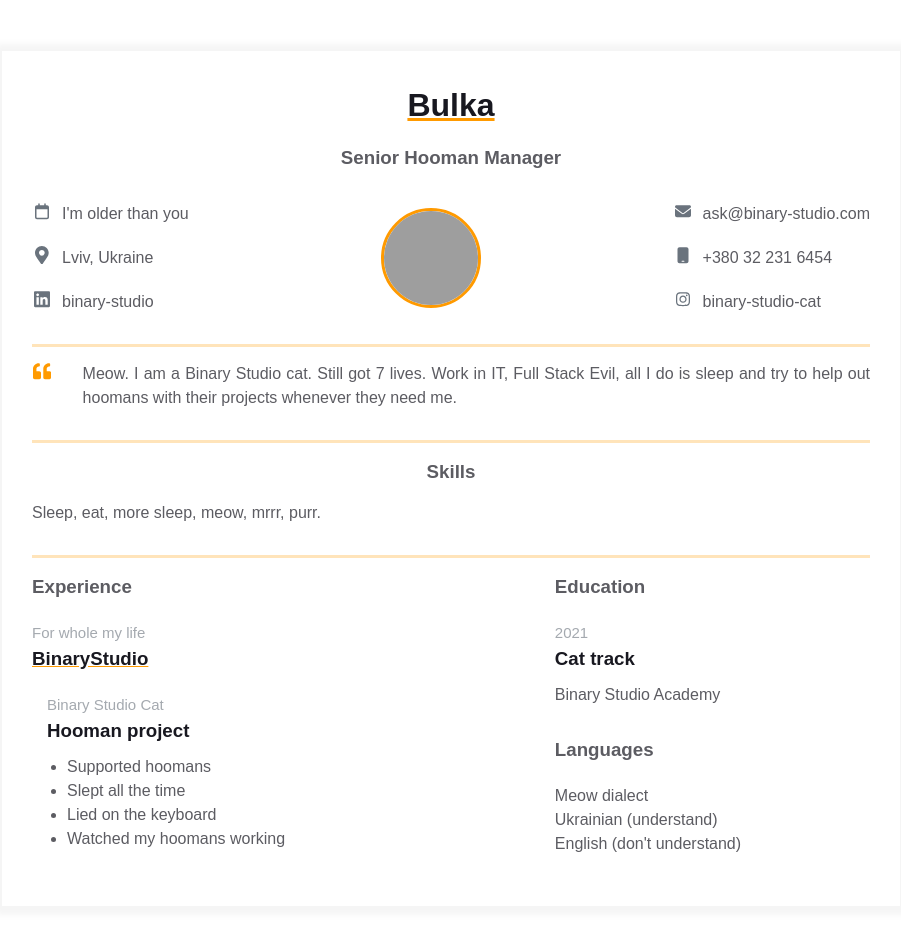
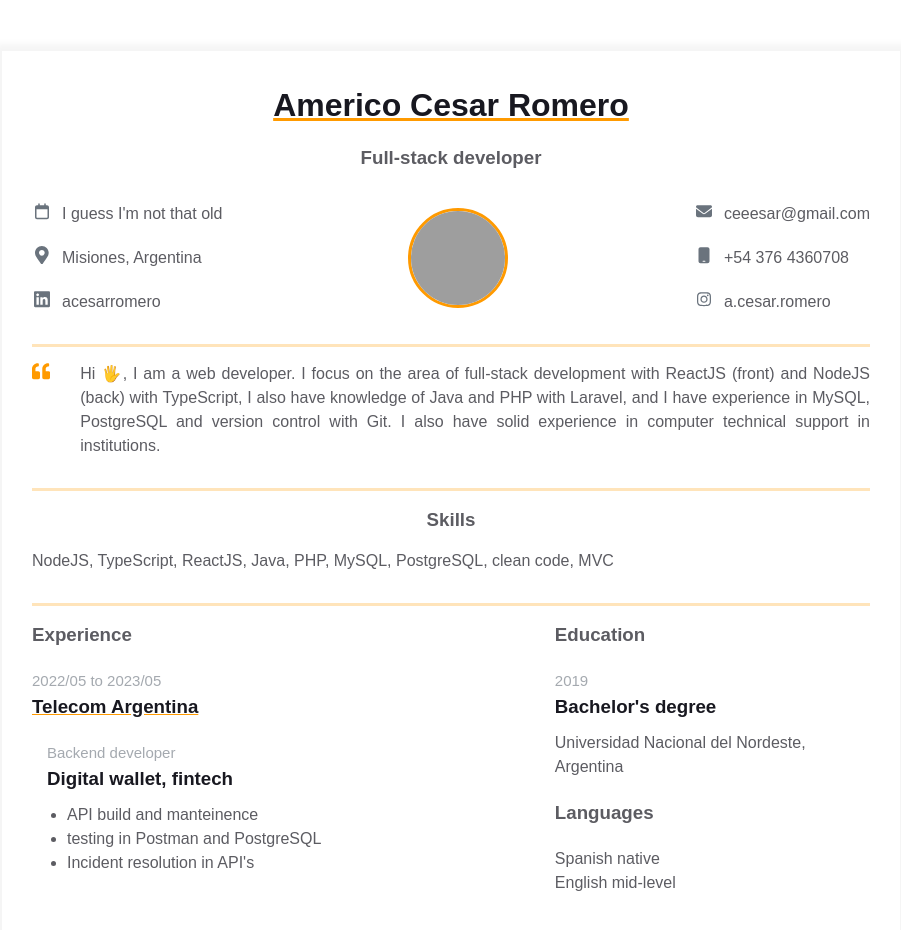
Before and after one commit to elcaesar/homepage, a plain HTML site: page index.html in a window 1280 px wide. Shown: the whole page, without its empty margins (189-1090 px from the left). Drawn offline with Linux system fonts and the light colour scheme; grey boxes are pictures that could not be loaded.

Commit message:
feat: my own data in the resume

```diff
--- a/index.html
+++ b/index.html
@@ -12,8 +12,8 @@
         <div class="container">
           <div class="resume__block">
 
-            <h1 class="contact-info__header">Bulka</h1>
-            <h3 class="contact-info__sub-header">Senior Hooman Manager</h3>
+            <h1 class="contact-info__header">Americo Cesar Romero</h1>
+            <h3 class="contact-info__sub-header">Full-stack developer</h3>
 
             <div class="contact_info_container fh">
               <div class="contact-info__block">
@@ -26,9 +26,9 @@
                         192H400V448c0 8.8-7.2 16-16 16H64c-8.8 0-16-7.2-16-16V192z"/>
                     </svg>
                   </div>
-                  <span>I'm older than you</span>
+                  <span>I guess I'm not that old</span>
                 </a>
-                <a href="https://maps.app.goo.gl/zNvPGngiwj3KiVrk9" target="_blank" rel="author" class="contact-info__item">
+                <a href="https://maps.app.goo.gl/MzQEjaFJYfetf87Z6" target="_blank" rel="author" class="contact-info__item">
                   <div class="contact-info__item-icon-wrapper">
                     <svg class="contact-info__item-icon" xmlns="http://www.w3.org/2000/svg" viewBox="0 0 384 512">
                       <path
@@ -39,9 +39,9 @@
                       ></path>
                     </svg>
                   </div>
-                  <span>Lviv, Ukraine</span>
+                  <span>Misiones, Argentina</span>
                 </a>
-                <a href="https://ua.linkedin.com/company/binary-studio_241166" rel="author" class="contact-info__item">
+                <a href="https://www.linkedin.com/in/americocesarromero/" rel="author" class="contact-info__item">
                   <div class="contact-info__item-icon-wrapper">
                     <svg class="contact-info__item-icon" xmlns="http://www.w3.org/2000/svg" viewBox="0 0 448 512">
                       <path
@@ -55,7 +55,7 @@
                       ></path>
                     </svg>
                   </div>
-                  <span>binary-studio</span>
+                  <span>acesarromero</span>
                 </a>
               </div>
 
@@ -64,25 +64,25 @@
               </div>
 
               <div class="contact-info__block">
-                <a href="" rel="author" class="contact-info__item">
+                <a href="mailto:ceeesar@gmail.com" rel="author" class="contact-info__item">
                   <div class="contact-info__item-icon-wrapper">
                     <svg class="contact-info__item-icon" xmlns="http://www.w3.org/2000/svg" height="16" width="16" viewBox="0 0 512 512"><!--!Font Awesome Free 6.5.1 by @fontawesome - https://fontawesome.com License - https://fontawesome.com/license/free Copyright 2023 Fonticons, Inc.--><path d="M48 64C21.5 64 0 85.5 0 112c0 15.1 7.1 29.3 19.2 38.4L236.8 313.6c11.4 8.5 27 8.5 38.4 0L492.8 150.4c12.1-9.1 19.2-23.3 19.2-38.4c0-26.5-21.5-48-48-48H48zM0 176V384c0 35.3 28.7 64 64 64H448c35.3 0 64-28.7 64-64V176L294.4 339.2c-22.8 17.1-54 17.1-76.8 0L0 176z"/></svg>
                   </div>
-                  <span>ask@binary-studio.com</span>
+                  <span>ceeesar@gmail.com</span>
                 </a>
 
                 <a href="" rel="author" class="contact-info__item">
                   <div class="contact-info__item-icon-wrapper">
                     <svg class="contact-info__item-icon" xmlns="http://www.w3.org/2000/svg" height="16" width="12" viewBox="0 0 384 512"><!--!Font Awesome Free 6.5.1 by @fontawesome - https://fontawesome.com License - https://fontawesome.com/license/free Copyright 2023 Fonticons, Inc.--><path d="M80 0C44.7 0 16 28.7 16 64V448c0 35.3 28.7 64 64 64H304c35.3 0 64-28.7 64-64V64c0-35.3-28.7-64-64-64H80zm80 432h64c8.8 0 16 7.2 16 16s-7.2 16-16 16H160c-8.8 0-16-7.2-16-16s7.2-16 16-16z"/></svg>
                   </div>
-                  <span>+380 32 231 6454</span>
+                  <span>+54 376 4360708</span>
                 </a>
 
                 <a href="" rel="author" class="contact-info__item">
                   <div class="contact-info__item-icon-wrapper">
                     <svg class="contact-info__item-icon" xmlns="http://www.w3.org/2000/svg" height="16" width="14" viewBox="0 0 448 512"><!--!Font Awesome Free 6.5.1 by @fontawesome - https://fontawesome.com License - https://fontawesome.com/license/free Copyright 2023 Fonticons, Inc.--><path d="M224.1 141c-63.6 0-114.9 51.3-114.9 114.9s51.3 114.9 114.9 114.9S339 319.5 339 255.9 287.7 141 224.1 141zm0 189.6c-41.1 0-74.7-33.5-74.7-74.7s33.5-74.7 74.7-74.7 74.7 33.5 74.7 74.7-33.6 74.7-74.7 74.7zm146.4-194.3c0 14.9-12 26.8-26.8 26.8-14.9 0-26.8-12-26.8-26.8s12-26.8 26.8-26.8 26.8 12 26.8 26.8zm76.1 27.2c-1.7-35.9-9.9-67.7-36.2-93.9-26.2-26.2-58-34.4-93.9-36.2-37-2.1-147.9-2.1-184.9 0-35.8 1.7-67.6 9.9-93.9 36.1s-34.4 58-36.2 93.9c-2.1 37-2.1 147.9 0 184.9 1.7 35.9 9.9 67.7 36.2 93.9s58 34.4 93.9 36.2c37 2.1 147.9 2.1 184.9 0 35.9-1.7 67.7-9.9 93.9-36.2 26.2-26.2 34.4-58 36.2-93.9 2.1-37 2.1-147.8 0-184.8zM398.8 388c-7.8 19.6-22.9 34.7-42.6 42.6-29.5 11.7-99.5 9-132.1 9s-102.7 2.6-132.1-9c-19.6-7.8-34.7-22.9-42.6-42.6-11.7-29.5-9-99.5-9-132.1s-2.6-102.7 9-132.1c7.8-19.6 22.9-34.7 42.6-42.6 29.5-11.7 99.5-9 132.1-9s102.7-2.6 132.1 9c19.6 7.8 34.7 22.9 42.6 42.6 11.7 29.5 9 99.5 9 132.1s2.7 102.7-9 132.1z"/></svg>
                   </div>
-                  <span>binary-studio-cat</span>
+                  <span>a.cesar.romero</span>
                 </a>
               </div>
 
@@ -104,14 +104,20 @@
                   ></path>
                 </svg>
               </div>
-              <p class="intro_text">Meow. I am a Binary Studio cat. Still got 7 lives. Work in IT, Full Stack Evil, all I do is sleep and try to help out hoomans with their projects whenever they need me.</p>
+              <p class="intro_text">
+                Hi 🖐, I am a web developer. I focus on the area of full-stack development
+                with ReactJS (front) and NodeJS (back) with TypeScript,
+                I also have knowledge of Java and PHP with Laravel, and I have experience
+                in MySQL, PostgreSQL and version control with Git. I also have solid experience
+                in computer technical support in institutions.
+              </p>
             </div>
           </div>
 
           <div class="resume__block">
             <div class="skills">
               <h3 class="skills__header">Skills</h3>
-              <p class="skills__text">Sleep, eat, more sleep, meow, mrrr, purr.</p>
+              <p class="skills__text">NodeJS, TypeScript, ReactJS, Java, PHP, MySQL, PostgreSQL, clean code, MVC</p>
             </div>
           </div>
 
@@ -120,18 +126,18 @@
               <h3 class="experiences__header">Experience</h3>
                 <div class="experiences__company">
                   <div class="experiences__company-header">
-                    <span class="experiences__company-header-durability">For whole my life</span>
-                    <h3 class="experiences__company-header-name">BinaryStudio</h3>
+                    <span class="experiences__company-header-durability">2022/05 to 2023/05</span>
+                    <h3 class="experiences__company-header-name">Telecom Argentina</h3>
                   </div>
 
                   <div class="experiences__company-project">
-                    <span class="experiences__company-project-role"> Binary Studio Cat </span>
-                    <h3 class="experiences__company-project-name">Hooman project</h3>
+                    <span class="experiences__company-project-role"> Backend developer </span>
+                    <h3 class="experiences__company-project-name">Digital wallet, fintech</h3>
                     <ul class="experiences__company-project-responsibilities">
-                      <li>Supported hoomans</li>
-                      <li>Slept all the time</li>
-                      <li>Lied on the keyboard</li>
-                      <li>Watched my hoomans working</li>
+                      <li>API build and manteinence </li>
+                      <li>testing in Postman and PostgreSQL</li>
+                      <li>Incident resolution in API's</li>
+
                     </ul>
                   </div>
                 </div>
@@ -141,17 +147,17 @@
               <div class="additional-info__education">
                 <h3 class="additional-info__education-header">Education</h3>
                 <div class="additional-info__education-university">
-                  <span class="additional-info__education-university-durability"> 2021 </span>
-                  <h3 class="additional-info__education-university-speciality">Cat track</h3>
-                  <p class="additional-info__education-university-name">Binary Studio Academy</p>
+                  <span class="additional-info__education-university-durability"> 2019 </span>
+                  <h3 class="additional-info__education-university-speciality">Bachelor's degree</h3>
+                  <p class="additional-info__education-university-name">Universidad Nacional del Nordeste, Argentina</p>
                 </div>
               </div>
 
               <div class="additional-info__languages">
                 <h3 class="additional-info__languages-header">Languages</h3>
-                <p class="additional-info__languages-item">Meow dialect</p>
-                <p class="additional-info__languages-item">Ukrainian (understand)</p>
-                <p class="additional-info__languages-item">English (don't understand)</p>
+                <p class="additional-info__languages-item">Spanish native</p>
+                <p class="additional-info__languages-item">English mid-level</p>
+
               </div>
             </div>
           </div>
```
Also changed, not shown: 2 other files.
